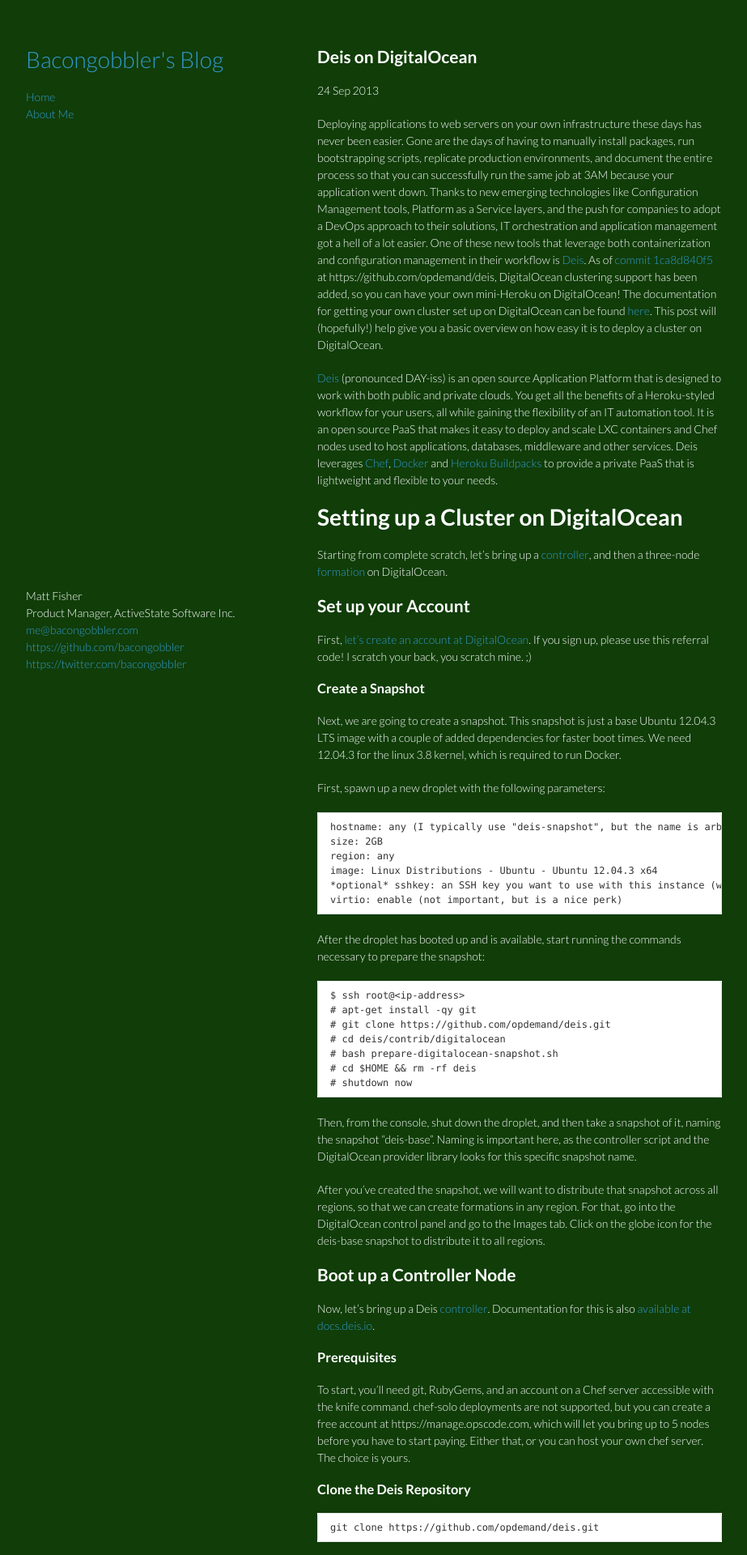
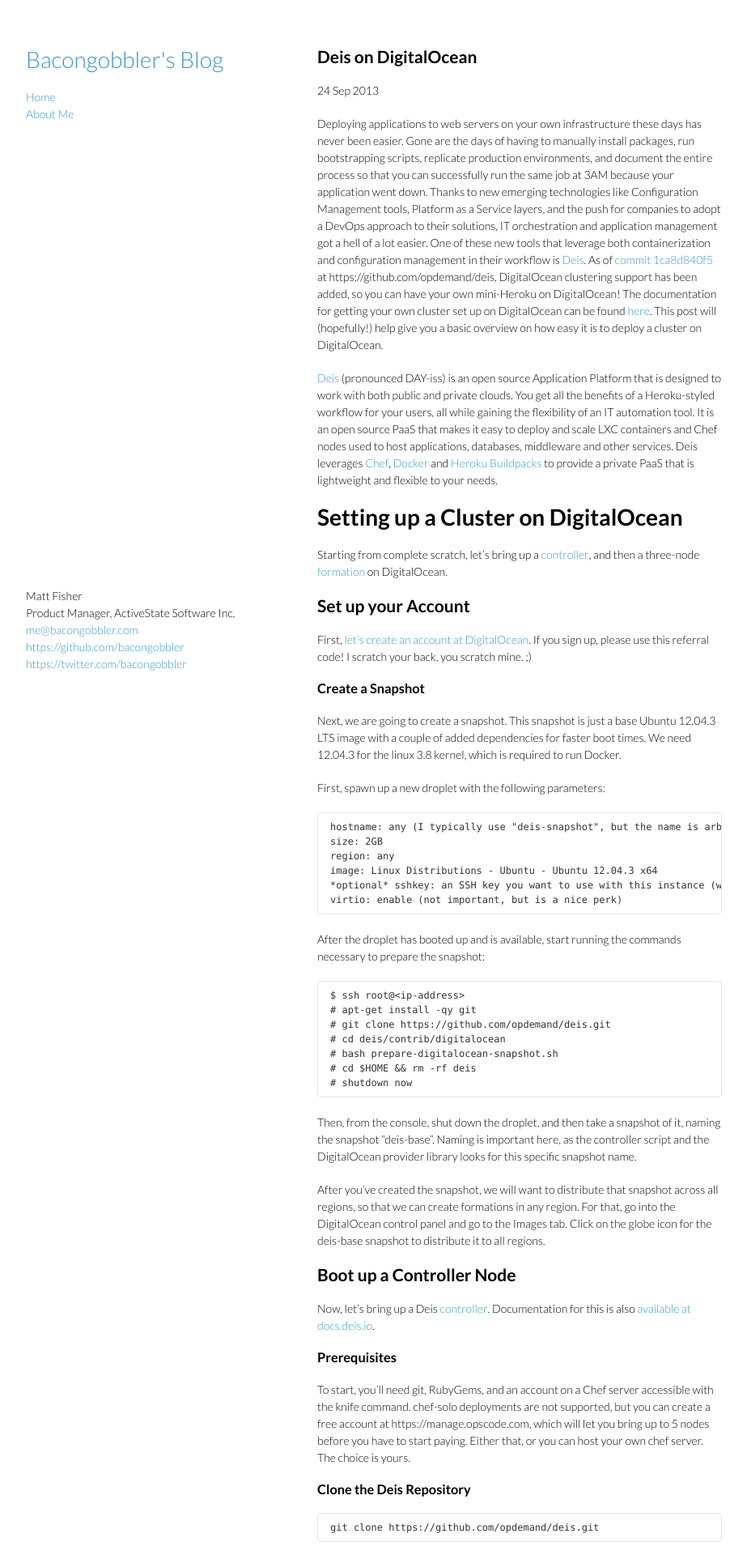
Before and after one commit to bacongobbler/bacongobbler.github.io, a Jekyll site: the page built from _posts/2013-10-31-deis-on-digitalocean.md, in a window 1280 px wide. Shown: the top 1920 px of the page at 81% size, without its empty margins (178-1101 px from the left). Built offline with Jekyll 4.4.1, drawn with Linux system fonts in a browser that asks for light colours; comment, search, counter and statistics services are not loaded.

Commit message:
use black on white

```diff
--- a/assets/css/styles.css
+++ b/assets/css/styles.css
@@ -3,13 +3,13 @@
 body {
   padding:50px;
   font:14px/1.5 Lato, "Helvetica Neue", Helvetica, Arial, sans-serif;
-  background:#103D08;
-  color:#FFF;
+  background:#FFF;
+  color:#000;
   font-weight:300;
 }
 
 h1, h2, h3, h4, h5, h6 {
-  color:#FFF;
+  color:#000;
   margin:0 0 20px;
 }
 
@@ -26,11 +26,11 @@
 }
 
 h2 {
-  color:#FFF;
+  color:#000;
 }
 
 h3, h4, h5, h6 {
-  color:#FFF;
+  color:#000;
 }
 
 a {
```
